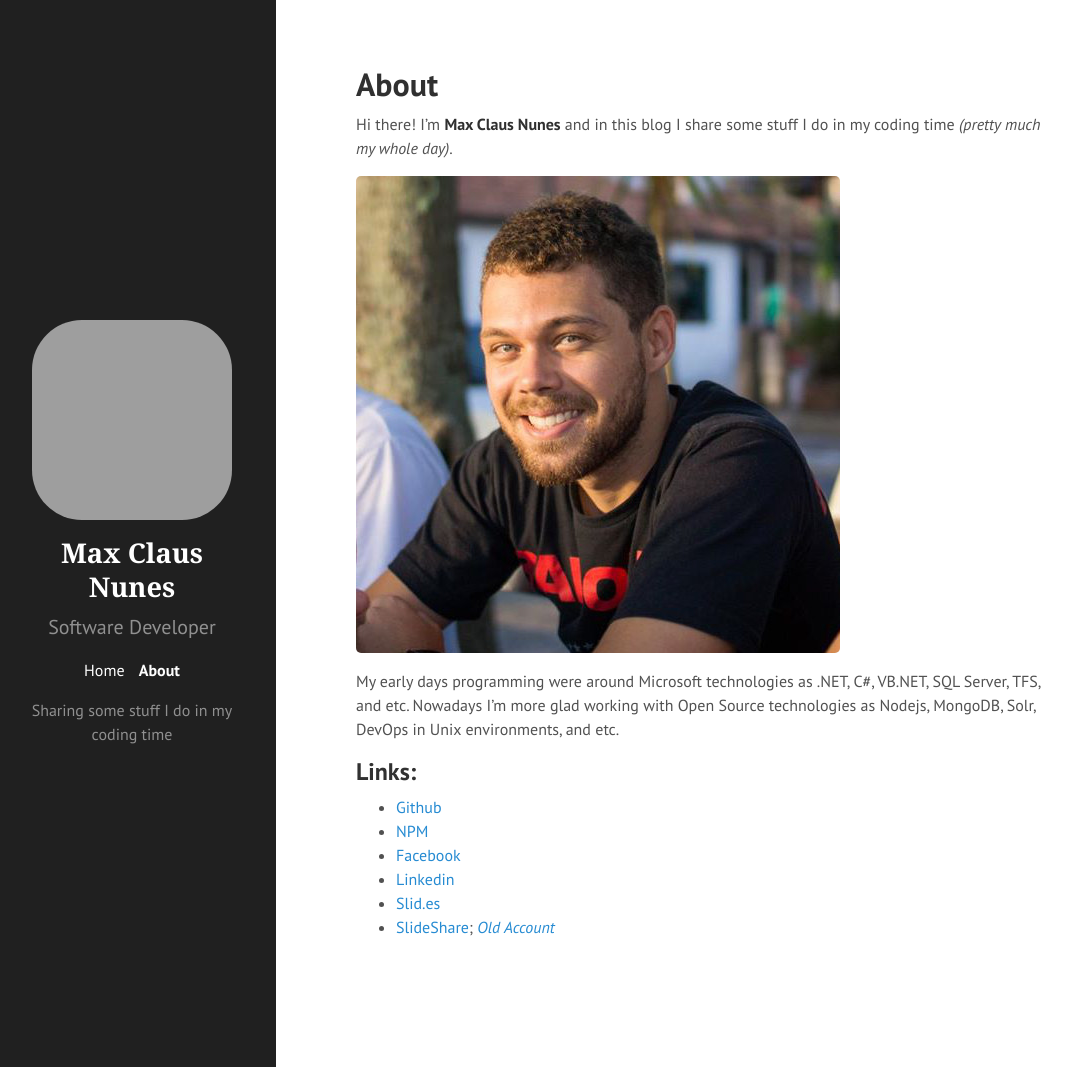
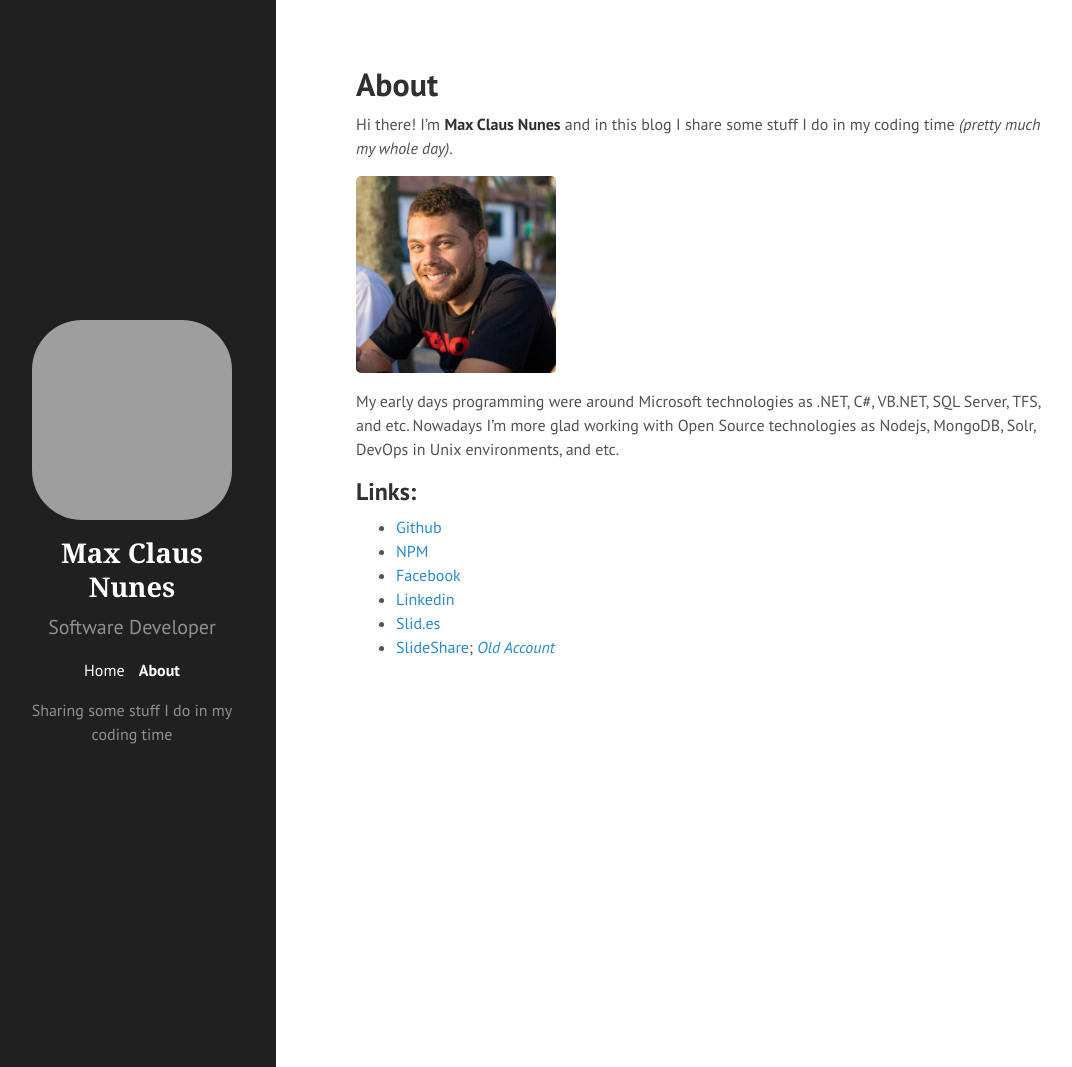
Before and after one commit to maxcnunes/maxcnunes.github.io, a Jekyll site: the page built from about.md, in a window 1280 px wide and 1067 px high. Shown: the whole window, without its empty margins (12-1084 px from the left). Built offline with Jekyll 4.4.1, drawn with Linux system fonts in a browser that asks for light colours; Markdown is read by kramdown in place of the engine named in the settings; comment, search, counter and statistics services are not loaded; grey boxes are pictures that could not be loaded.

Commit message:
decreases my picture’s size

```diff
--- a/about.md
+++ b/about.md
@@ -5,7 +5,7 @@ title: About
 
 Hi there! I'm **Max Claus Nunes** and in this blog I share some stuff I do in my coding time *(pretty much my whole day)*.
 
-![Me](/public/me.jpg)
+<img src="/public/me.jpg" style="width: 200px">
 
 My early days programming were around Microsoft technologies as .NET, C#, VB.NET, SQL Server, TFS, and etc. Nowadays I'm more glad working with Open Source technologies as Nodejs, MongoDB, Solr, DevOps in Unix environments, and etc.
 
```
